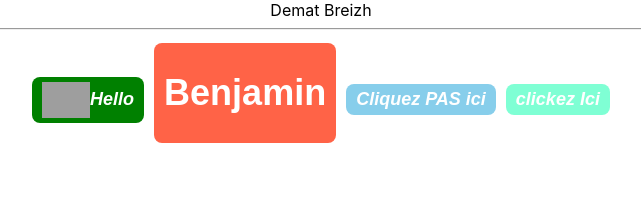
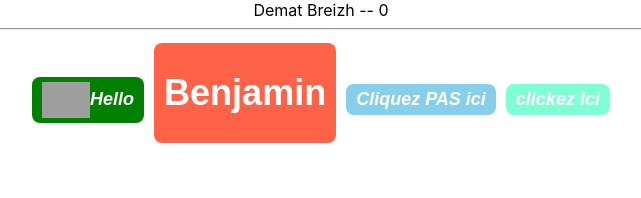
Before and after one commit to champix56/tjs-2021-06-08, a React (Create React App) app: page / in a window 1280 px wide. Shown: the top 198 px of the page, without its empty margins (319-960 px from the left). Built offline with nearby package versions, Linux system fonts and the light colour scheme; grey boxes are pictures that could not be loaded.

Commit message:
execution de modif du parent sans capacité etatique donc sans maj du composant

```diff
--- a/src/App/App.js
+++ b/src/App/App.js
@@ -1,11 +1,18 @@
+import { logDOM } from '@testing-library/dom';
 import './App.css';
 import Button from './components/Button/Button';
 function App() {
+  //variable local ne sera pas mis a jour dans la representation du composant car pas variable etatique
+  let counter=0;
   return (
     <div className="App">
-      Demat Breizh
+      Demat Breizh -- {counter}
       <hr />
-      <Button bgcolor="green">
+      <Button bgcolor="green" lorsqueJeClickeraiSurLeButton={argument=>{
+        //la variable est bien mise a jour mais ne sera pas disposé dans la bonne valeur actuelle car pas une valeur gerre comme un etat avec les refraichissement lié aux etats.
+        counter++;
+        console.log('Depuis App : '+counter);
+      }}>
         <img src="https://cdn1.iconfinder.com/data/icons/science-technology-outline/91/Science__Technology_23-256.png" alt="click"/>
         Hello
       </Button>
--- a/src/App/components/Button/Button.js
+++ b/src/App/components/Button/Button.js
@@ -4,8 +4,9 @@ import  './Button.css';
 function Button(props) {
     console.log(props);
     return <button onClick={evt=>{
-                       alert('j\'ai cliqué sur : '+evt.target.innerText);
+                    //    alert('j\'ai cliqué sur : '+evt.target.innerText);
                        console.warn(evt);
+                       props.lorsqueJeClickeraiSurLeButton(evt.target.innerText);
                     }}
                     className="Button"
                     style={{
@@ -16,10 +17,12 @@ function Button(props) {
 }
 Button.propTypes={
     children:PropTypes.any.isRequired,
-    bgcolor:PropTypes.string.isRequired
+    bgcolor:PropTypes.string.isRequired,
+    lorsqueJeClickeraiSurLeButton:PropTypes.func.isRequired
 }
 Button.defaultProps={
     bgcolor:'Aquamarine',
-    isItalic:true
+    isItalic:true,
+    lorsqueJeClickeraiSurLeButton:()=>{}
 }
 export default Button;
```
